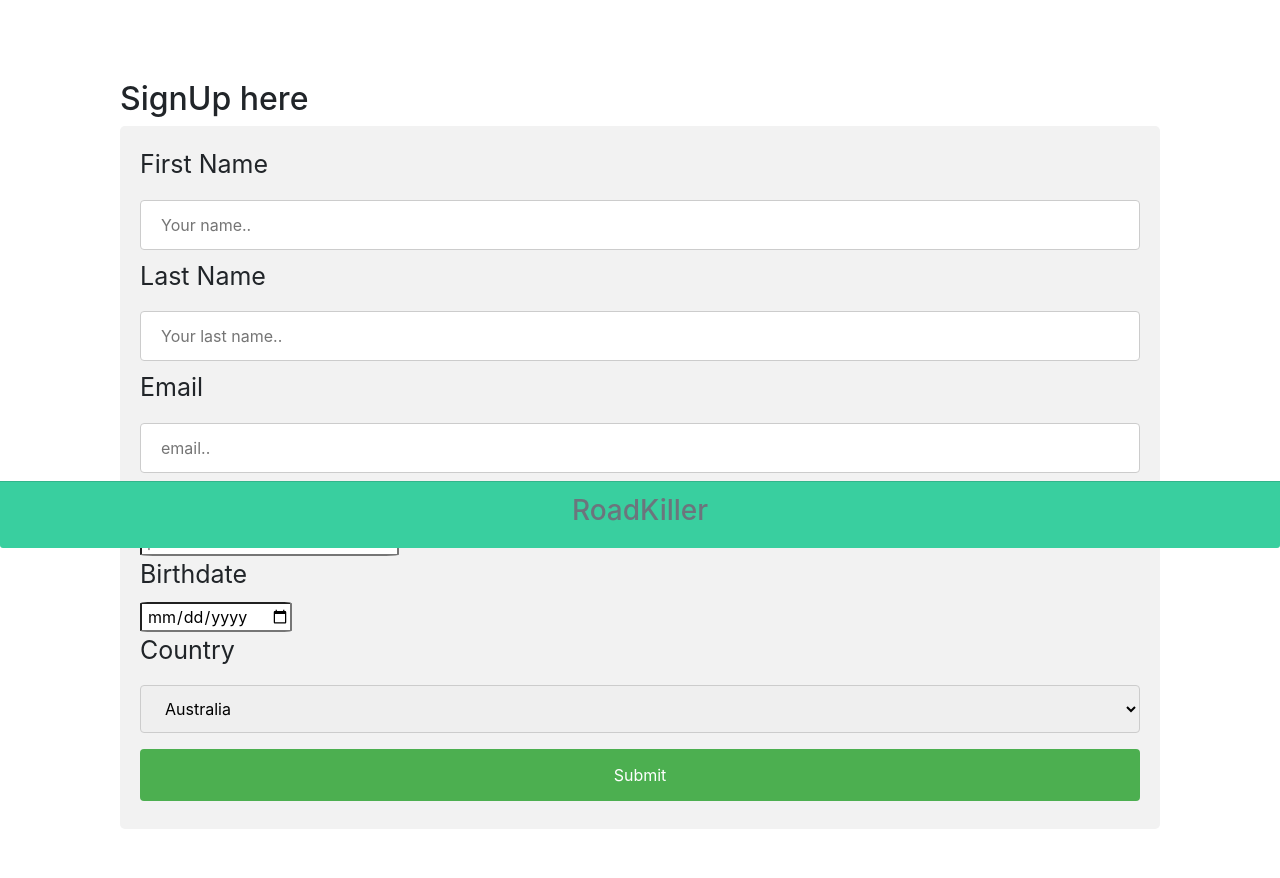
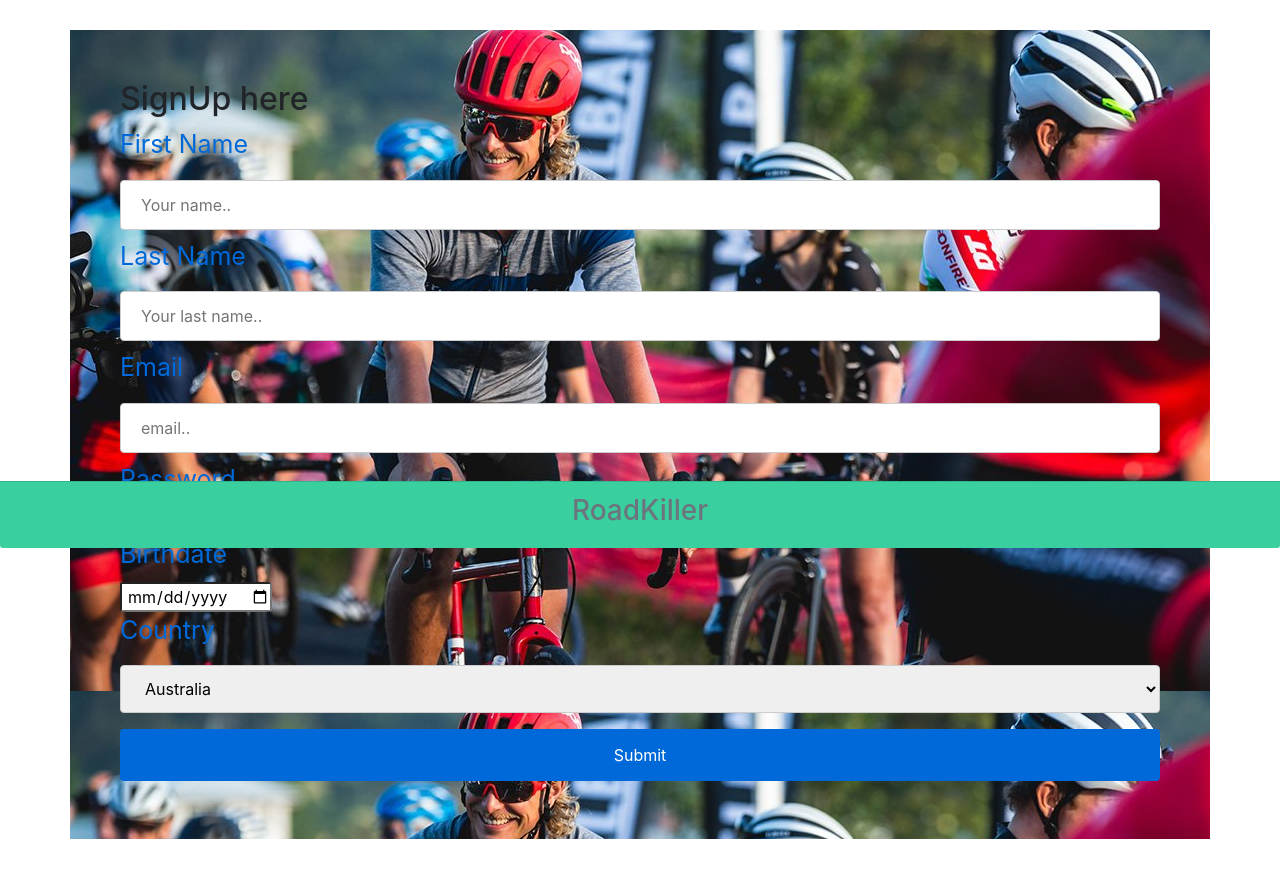
Before and after one commit to josephwele/RoadKiller, a React (Create React App) app in the folder client/: page / in a window 1280 px wide. Shown: the part 252-1130 px from the top of the page. After the commit the page ends 1091 px from the top, so only its background shows below. Built offline with nearby package versions, Linux system fonts and the light colour scheme; the HTML template or start-up script is replaced by a standard one.

Commit message:
image added to the signUp page

```diff
--- a/client/src/components/signUp.jsx
+++ b/client/src/components/signUp.jsx
@@ -1,5 +1,6 @@
 import React from 'react'
 import Sky from '../Sky.png'
+import Biker from '../Biker.png'
 
 export class SignUp extends React.Component {
   render () {
@@ -15,11 +16,11 @@ export class SignUp extends React.Component {
           </div>
 
         </div>
-        <div className='container'>
+        <div className='container' style={{backgroundImage: 'url(' + Biker + ')',}}>
 
         <h2>SignUp here</h2>
 
-<div className='hero'>
+<div className='hero' >
   <form action="/action_page.php">
     <label for="fname">First Name</label>
     <input className="input" type="text" id="fname" name="firstname" placeholder="Your name.."/>
@@ -46,7 +47,7 @@ export class SignUp extends React.Component {
       <option value="usa">USA</option>
     </select>
 
-    <input className="input" type="submit" value="Submit"/>
+    <input className="input"   type="submit" value="Submit"/>
   </form>
 </div>
         </div>
--- a/client/src/index.css
+++ b/client/src/index.css
@@ -92,6 +92,8 @@ input {
 label{
   margin-right: 5px;
   font-size: 25px;
+  color: #0069D9;
+
 
 }
 
@@ -104,6 +106,7 @@ label{
 }
 
 .input[type=text], select {
+
   width: 100%;
   padding: 12px 20px;
   margin: 8px 0;
@@ -115,7 +118,7 @@ label{
 
 .input[type=submit] {
   width: 100%;
-  background-color: #4CAF50;
+  background-color: #0069D9;
   color: white;
   padding: 14px 20px;
   margin: 8px 0;
@@ -125,11 +128,11 @@ label{
 }
 
 .input[type=submit]:hover {
-  background-color: #45a049;
+  background-color: #2414b4;
 }
 
-.hero {
+/*.hero {
   border-radius: 5px;
   background-color: #f2f2f2;
   padding: 20px;
-}
+}*/
```
Also changed, not shown: client/src/Back.png (added), client/src/Biker.png (added).
